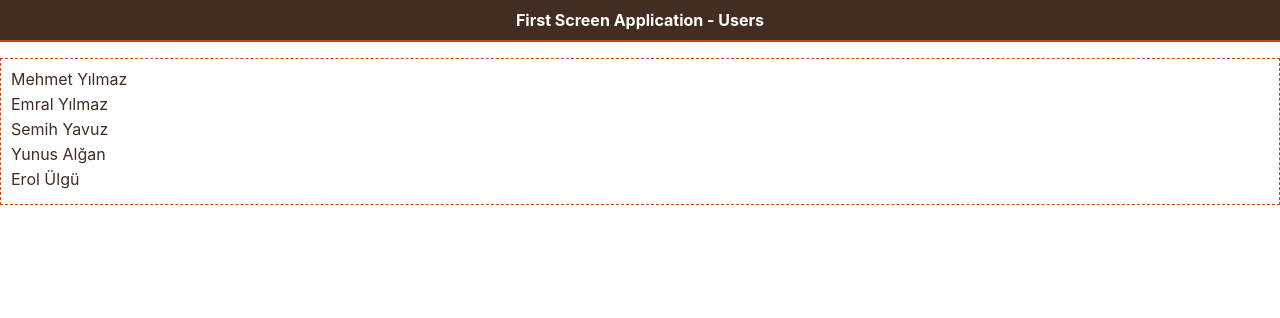
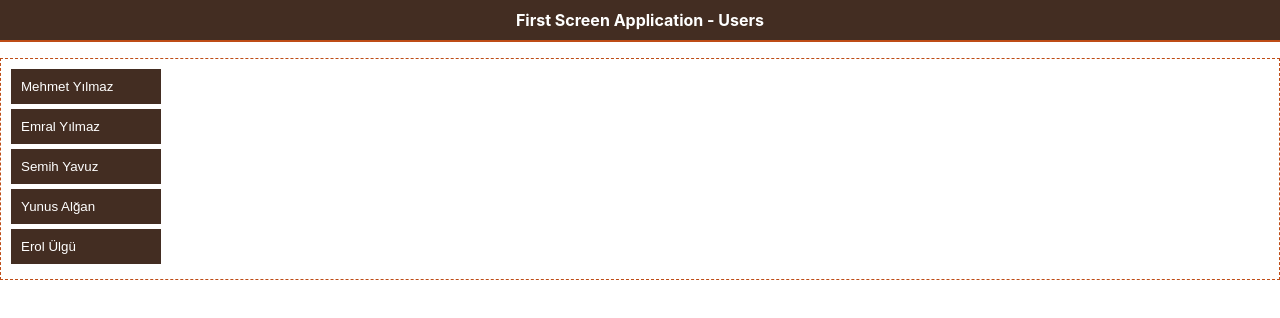
Before and after one commit to mehmetyilmaz001/reactjs-edu-first-screen, a React (Create React App) app: page / in a window 1280 px wide. Shown: the top 318 px of the page. Built offline with nearby package versions, Linux system fonts and the light colour scheme.

Commit message:
Lesson 3 chnages

```diff
--- a/src/App.js
+++ b/src/App.js
@@ -1,31 +1,19 @@
 import React from 'react';
 import './app.scss';
+import UserList from './pages/UserList';
+import UserDetail from './pages/UserDetail';
 
-const users = [
-  {name: "Mehmet", surname: "Yılmaz", city: "Istanbul", title: "Lead Software Developer"},
-  {name: "Emral", surname: "Yılmaz", city: "Istanbul", title: "Jr Flutter Developer"},
-  {name: "Semih", surname: "Yavuz", city: "Istanbul", title: "Sr. Backend Developer"},
-  {name: "Yunus", surname: "Alğan", city: "Istanbul", title: "Fullstack Developer"},
-  {name: "Erol", surname: "Ülgü", city: "Istanbul", title: "Analyst"},
-];
-
-const Header = (props) => {
-  return (
-    <header className="App-header">
-        {props.title}
-    </header>
-  )
-}
 
 function App() {
+
+  const [ selectedUser, setSelectedUser ] = React.useState(null);
+
   return (
     <div className="App">
-      <Header title="First Screen Application - Users" />
-      <aside>
-        <ul>
-            {users.map(i => <li>{i.name} {i.surname}</li>)}
-        </ul>
-      </aside>
+      <UserList onSelectUser={ (user) => setSelectedUser(user)} />
+
+      {selectedUser && <UserDetail user={selectedUser} />}
+
     </div>
   );
 }
--- a/src/app.scss
+++ b/src/app.scss
@@ -17,5 +17,29 @@ ul{
     border: dashed 1px $header-border-color;
     padding: 10px;
 
-    li{margin-bottom: 5px; color: $header-bg-color;}
+    li{
+        margin-bottom: 5px; color: $header-bg-color;
+
+        button{
+            display: block;
+            border: none;
+            min-width: 150px;
+            text-align: left;
+            background-color: $header-bg-color;
+            color: white;
+            padding: 10px;
+            cursor: pointer;
+
+            &:hover{
+                background-color: $header-border-color;
+            }
+        }
+
+    }
 }
+
+.user-detail{
+    list-style: circle;
+    border: dashed 1px $header-border-color;
+    padding: 10px;
+}
--- /dev/null
+++ b/src/components/Header/index.js
@@ -0,0 +1,11 @@
+import React from 'react';
+
+const Header = (props) => {
+    return (
+      <header className="App-header">
+          {props.title}
+      </header>
+    )
+}
+
+export default Header;
--- /dev/null
+++ b/src/data.js
@@ -0,0 +1,7 @@
+export const users = [
+    {name: "Mehmet", surname: "Yılmaz", city: "Istanbul", title: "Lead Software Developer"},
+    {name: "Emral", surname: "Yılmaz", city: "Istanbul", title: "Jr Flutter Developer"},
+    {name: "Semih", surname: "Yavuz", city: "Istanbul", title: "Sr. Backend Developer"},
+    {name: "Yunus", surname: "Alğan", city: "Istanbul", title: "Fullstack Developer"},
+    {name: "Erol", surname: "Ülgü", city: "Istanbul", title: "Analyst"},
+];
--- /dev/null
+++ b/src/pages/UserDetail/index.js
@@ -0,0 +1,16 @@
+import React from 'react';
+
+const UserDetail = (props) => {
+
+    const { user } = props;
+
+    return(
+        <div className="user-detail">
+            <b>Name: </b> {user.name} {user.surname} <br/>
+            <b>Title: </b> {user.title} <br/>
+            <b>City: </b> {user.city} <br/>
+        </div>
+    );
+}
+
+export default UserDetail;
--- /dev/null
+++ b/src/pages/UserList/index.js
@@ -0,0 +1,27 @@
+import React from 'react';
+import Header from '../../components/Header';
+import { users } from '../../data';
+
+const UserList = (props) => {
+    return (
+        <>
+            <Header title="First Screen Application - Users" />
+            <aside>
+                <ul>
+                    {
+                        users.map(i =>
+                            <li>
+                                <button
+                                    onClick={() => props.onSelectUser(i)}
+                                >
+                                    {i.name} {i.surname}
+                                </button>
+                            </li>)
+                    }
+                </ul>
+            </aside>
+        </>
+    );
+}
+
+export default UserList;
```
Also changed, not shown: src/logo.svg (deleted).
